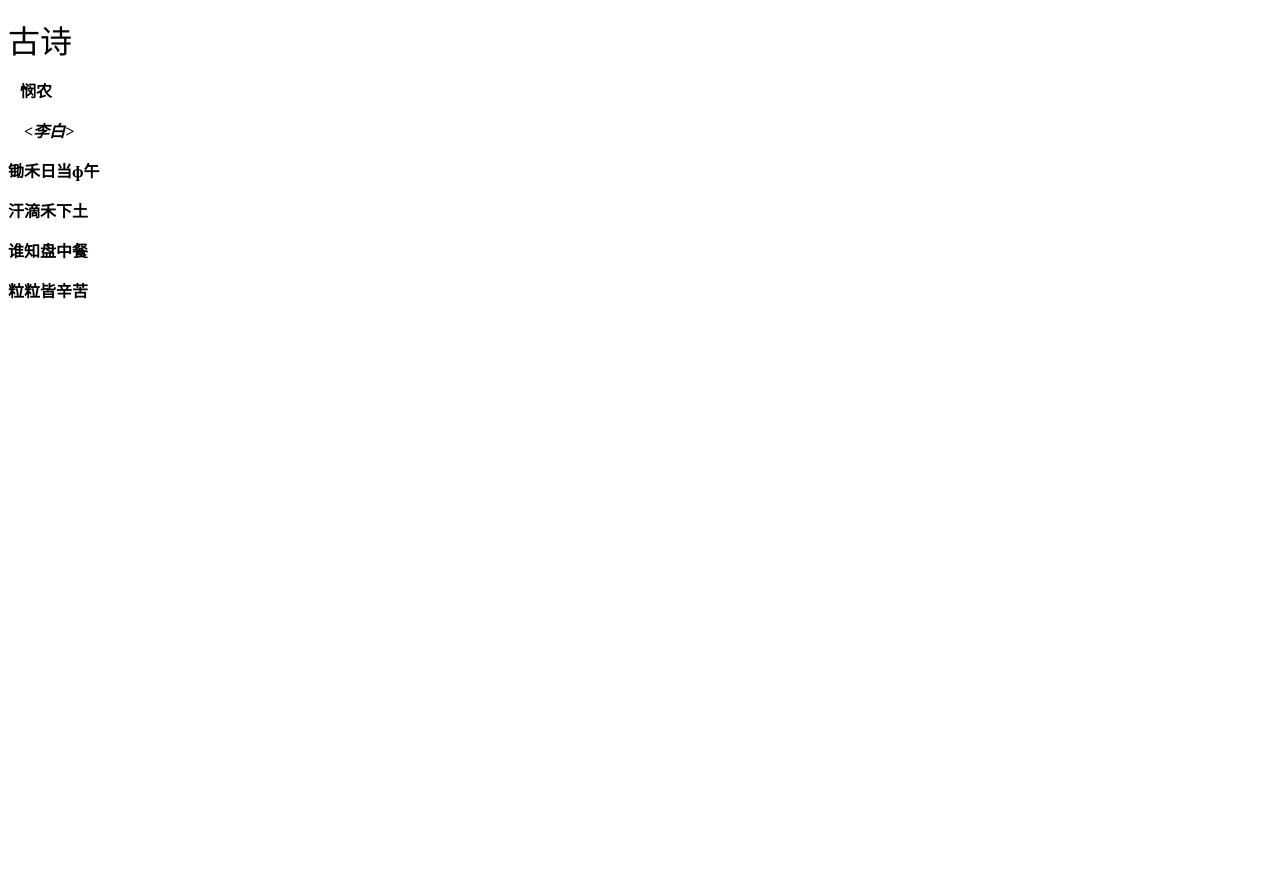
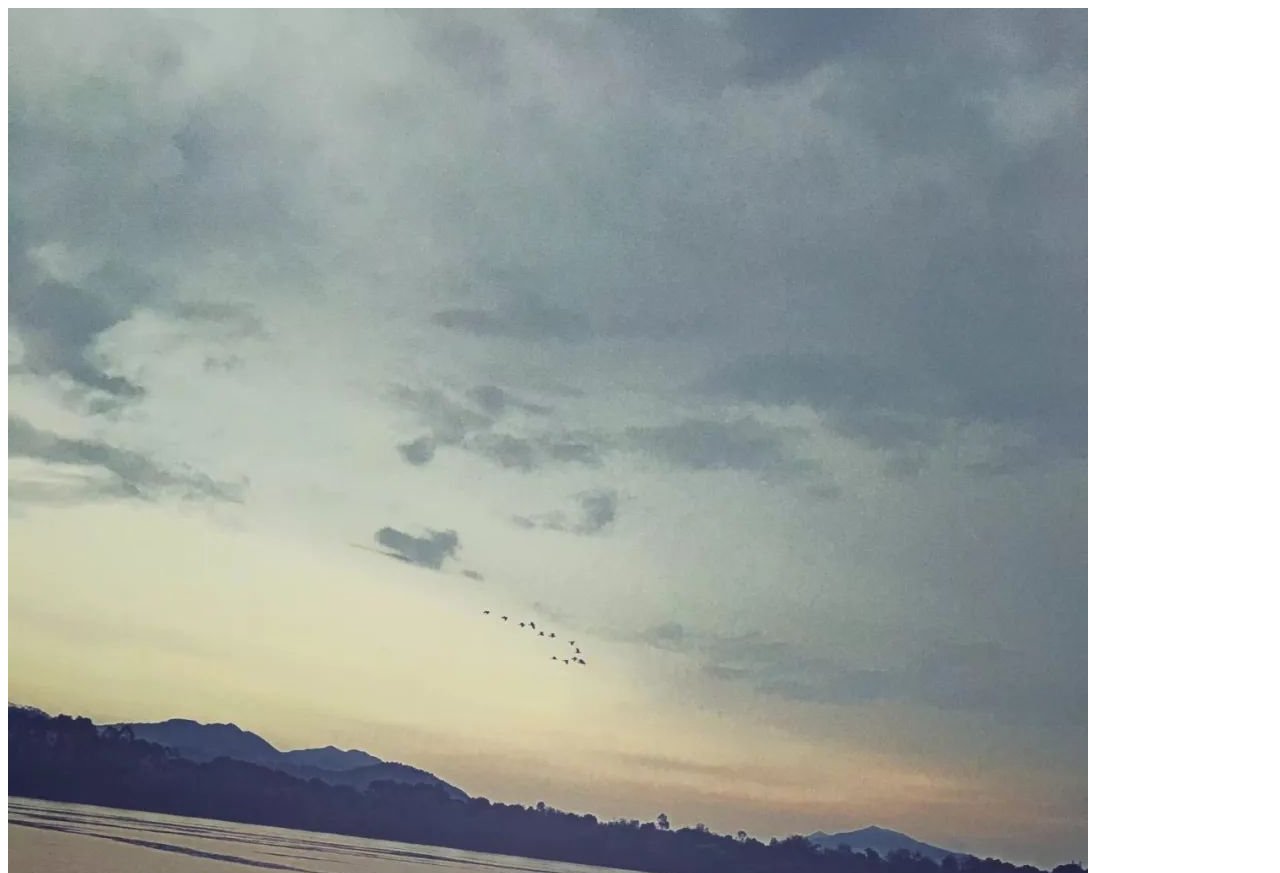
Before and after one commit to lifei88/myH5, a plain HTML site: page 001basics/index.html in a window 1280 px wide. Shown: the top 873 px of the page. Before the commit the page ends 800 px from the top, so only its background shows below. Drawn offline with Linux system fonts and the light colour scheme.

Commit message:
Update index.html

```diff
--- a/001basics/index.html
+++ b/001basics/index.html
@@ -5,6 +5,7 @@
          <title>古诗</title>
    </head>
    <body>
+      <img src="16xx899995x14.jpg"/>
      <p> <font size="6">古诗</font></p>
       <strong>
      <p>  &nbsp &nbsp悯农</p>
```
